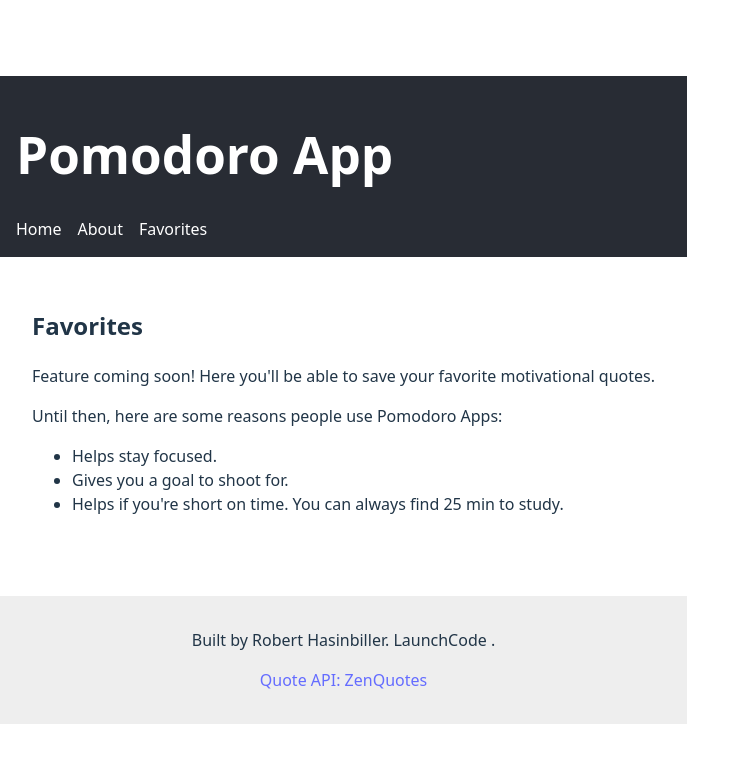
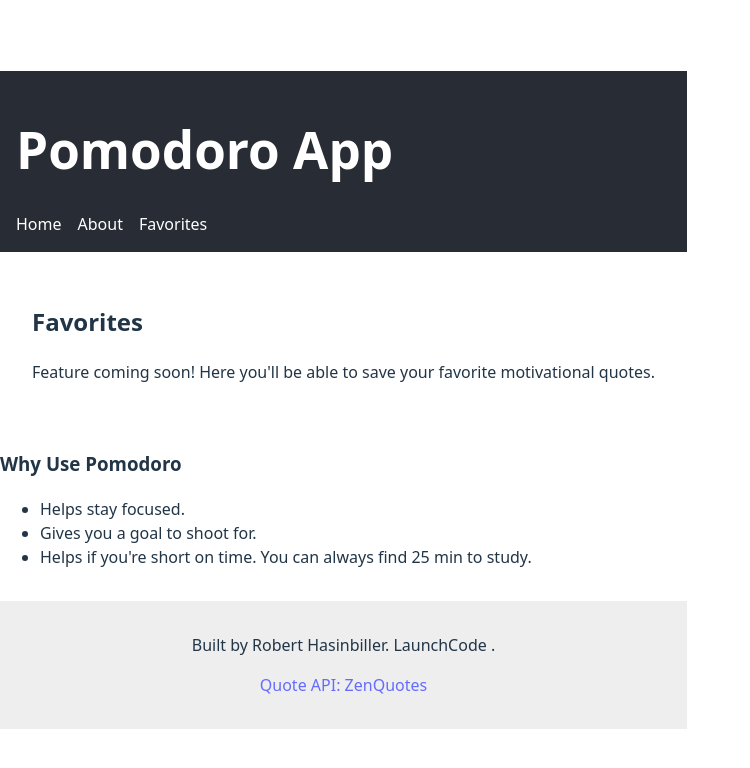
Before and after one commit to rkhasinbiller/Unit-1-Final-Project-Robert-H, a React (Vite) app in the folder final-project/: page /favorites in a window 1280 px wide. Shown: the top 768 px of the page, without its empty margins (0-750 px from the left). Built offline with nearby package versions, Linux system fonts and the light colour scheme.

Commit message:
updated list

```diff
--- /dev/null
+++ b/final-project/src/components/List.jsx
@@ -0,0 +1,14 @@
+export default function List() {
+  const items = ["Helps stay focused.", "Gives you a goal to shoot for.", "Helps if you're short on time. You can always find 25 min to study."];
+
+  return (
+    <div>
+      <h3>Why Use Pomodoro</h3>
+      <ul>
+        {items.map((item, index) => (
+          <li key={index}>{item}</li>
+        ))}
+      </ul>
+    </div>
+  );
+}
--- a/final-project/src/pages/Favorites.jsx
+++ b/final-project/src/pages/Favorites.jsx
@@ -1,17 +1,15 @@
+import List from "../components/List";
+
 export default function Favorites() {
   return (
+  <>
     <div style={{ padding: "2rem" }}>
       <h2>Favorites</h2>
       <p>Feature coming soon! Here you'll be able to save your favorite motivational quotes.</p>
 
-       <p>Until then, here are some reasons people use Pomodoro Apps:</p>
-    <ul>
-      <li>Helps stay focused.</li>
-      <li>Gives you a goal to shoot for.</li>
-      <li>Helps if you're short on time. You can always find 25 min to study.</li>
-    </ul>
+
     </div>
-
-
-  );
+    <List />
+  </>
+);
 }
--- a/final-project/src/pages/Home.jsx
+++ b/final-project/src/pages/Home.jsx
@@ -12,6 +12,7 @@ export default function Home() {
         <Form />
         <Timer />
       </div>
+
     </div>
   );
 }
```
